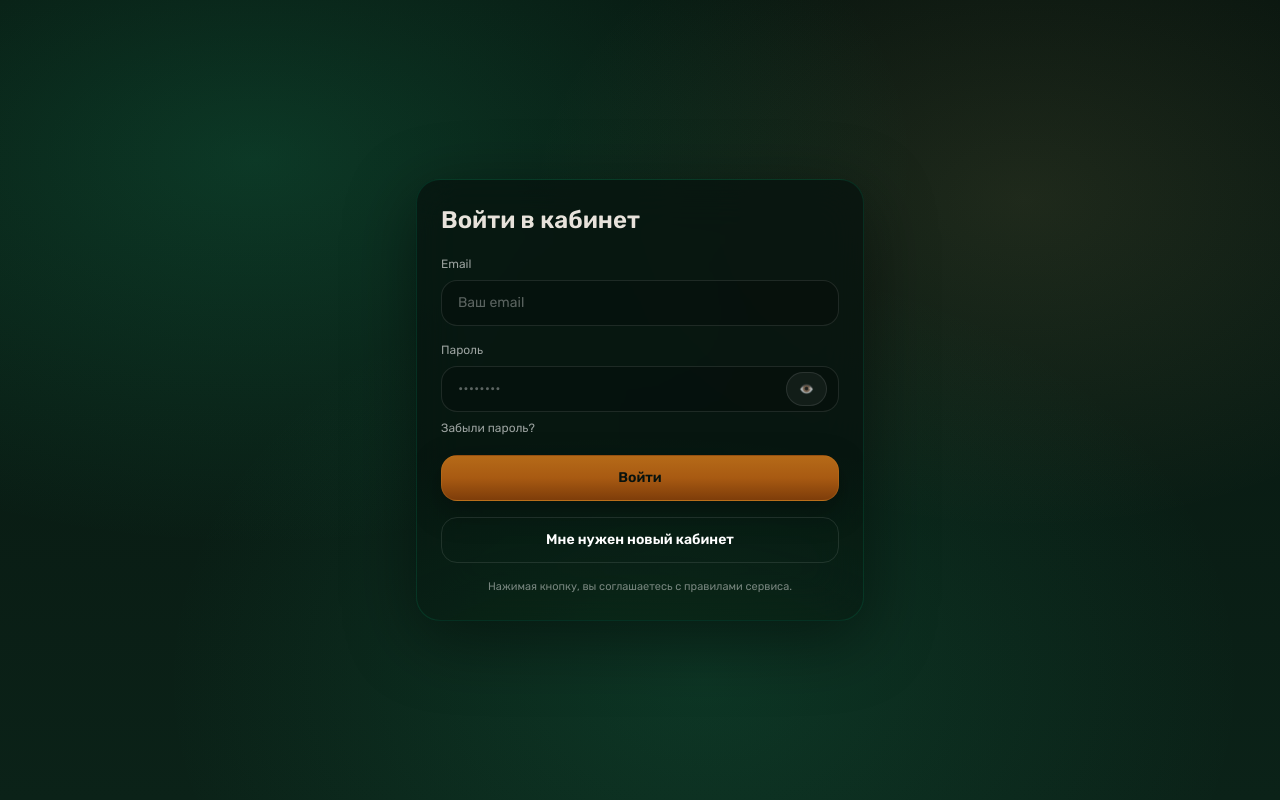
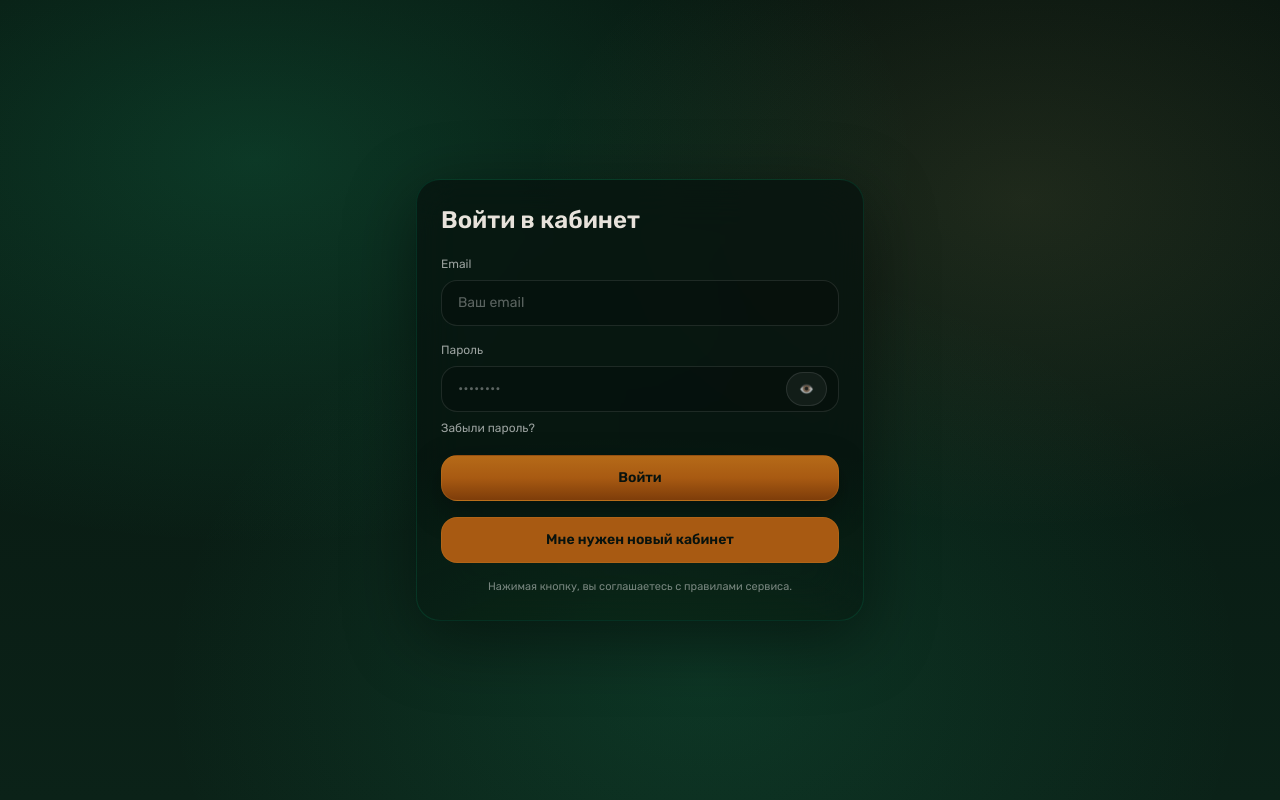
Before and after one commit to xsenom/alice-cabinet, a React (Vite) app: page /login in a window 1280 px wide. Built offline with nearby package versions, Linux system fonts and the light colour scheme; no server answers.

Commit message:
Unify button colors and prevent tab re-initialization on route change

```diff
--- a/src/components/ui/Button.tsx
+++ b/src/components/ui/Button.tsx
@@ -35,10 +35,10 @@ export default function Button({
                 "hover:brightness-[1.03]",
             ].join(" ")
             : variant === "chip"
-                ? "bg-white/5 text-white border border-white/10 hover:bg-white/10"
+                ? "text-[#07120E] bg-[#A85A12] border border-[#C57A24]/30 hover:brightness-[1.03]"
                 : variant === "danger"
-                    ? "bg-red-500/15 text-red-100 border border-red-400/25 hover:bg-red-500/20"
-                    : "bg-transparent text-white border border-white/10 hover:bg-white/5";
+                    ? "text-[#07120E] bg-[#A85A12] border border-[#C57A24]/30 hover:brightness-[1.03]"
+                    : "text-[#07120E] bg-[#A85A12] border border-[#C57A24]/30 hover:brightness-[1.03]";
 
     return (
         <button
--- a/src/routes.tsx
+++ b/src/routes.tsx
@@ -1,5 +1,5 @@
 import React from "react";
-import { Navigate, Route, Routes } from "react-router-dom";
+import { Navigate, Outlet, Route, Routes } from "react-router-dom";
 import AppLayout from "./layouts/AppLayout";
 import RequireOnboarding from "./components/RequireOnboarding";
 
@@ -25,29 +25,16 @@ export default function AppRoutes() {
             >
                 <Route index element={<HomePage />} />
                 <Route
-                    path="library"
                     element={
                         <RequireOnboarding>
-                            <LibraryPage />
+                            <Outlet />
                         </RequireOnboarding>
                     }
-                />
-                <Route
-                    path="assistant"
-                    element={
-                        <RequireOnboarding>
-                            <AssistantPage />
-                        </RequireOnboarding>
-                    }
-                />
-                <Route
-                    path="profile"
-                    element={
-                        <RequireOnboarding>
-                            <ProfilePage />
-                        </RequireOnboarding>
-                    }
-                />
+                >
+                    <Route path="library" element={<LibraryPage />} />
+                    <Route path="assistant" element={<AssistantPage />} />
+                    <Route path="profile" element={<ProfilePage />} />
+                </Route>
             </Route>
 
             <Route path="*" element={<Navigate to="/" replace />} />
```
